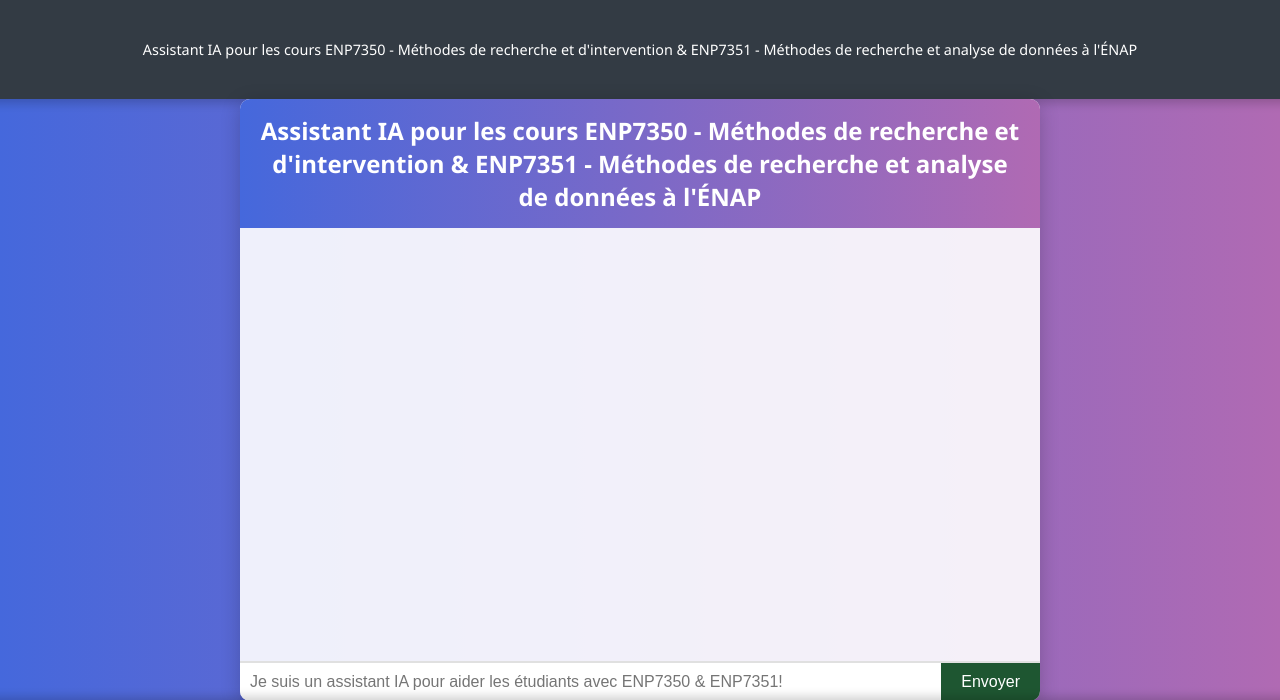
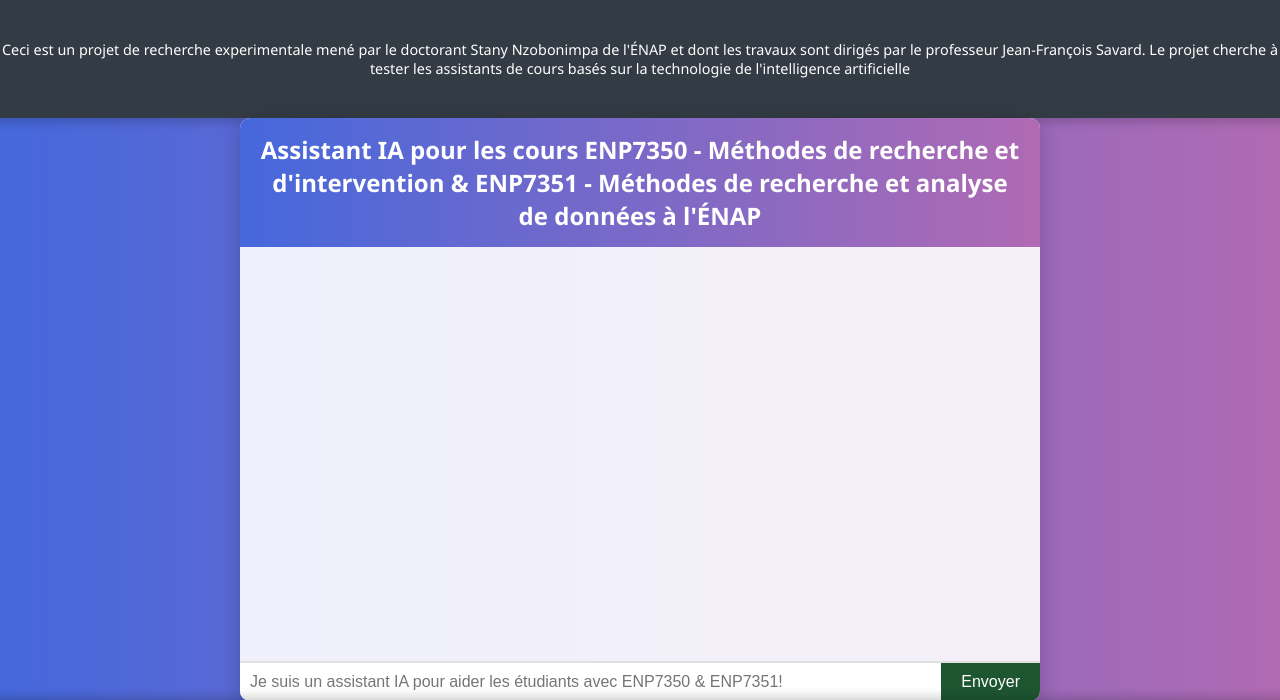
Before and after one commit to snsn3/cours_ENP_7350_et_ENP_7351, a Flask app: page / in a window 1280 px wide. Shown: the top 700 px of the page. Run offline with Flask 2, Linux system fonts and the light colour scheme.

Commit message:
updated_index.html

```diff
--- a/templates/index.html
+++ b/templates/index.html
@@ -3,7 +3,7 @@
 <head>
     <meta charset="UTF-8">
     <meta name="viewport" content="width=device-width, initial-scale=1.0">
-    <title>Ceci est un projet de recherche experimentale mené par le doctorant Stany Nzobonimpa de l'ÉNAP et dont les travaux sont dirigés par le professeur Jean-François Savard. Le projet cherche à tester les assistants de cours basés sur la technologie de l'intelligence artificielle. </title>
+    <title> Assistant de cours. </title>
     <style>
         body {
             font-family: 'Segoe UI', Tahoma, Geneva, Verdana, sans-serif;
@@ -123,7 +123,7 @@
 </head>
 <body>
     <div class="entete-info">
-        Assistant IA pour les cours ENP7350 - Méthodes de recherche et d'intervention & ENP7351 - Méthodes de recherche et analyse de données à l'ÉNAP
+        Ceci est un projet de recherche experimentale mené par le doctorant Stany Nzobonimpa de l'ÉNAP et dont les travaux sont dirigés par le professeur Jean-François Savard. Le projet cherche à tester les assistants de cours basés sur la technologie de l'intelligence artificielle
     </div>
     <div class="chat-container">
         <div class="chat-header">Assistant IA pour les cours ENP7350 - Méthodes de recherche et d'intervention & ENP7351 - Méthodes de recherche et analyse de données à l'ÉNAP</div>
```
